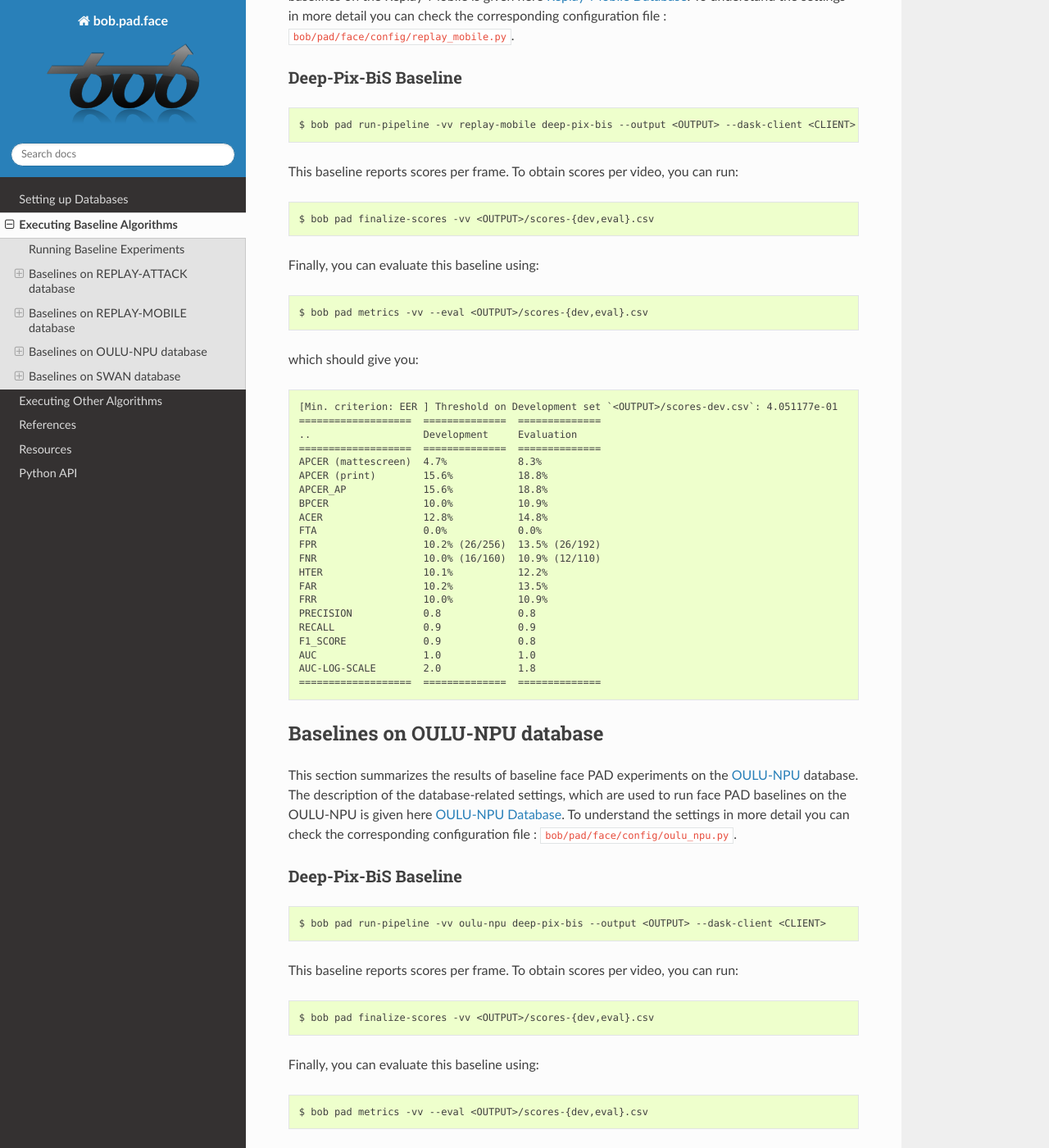
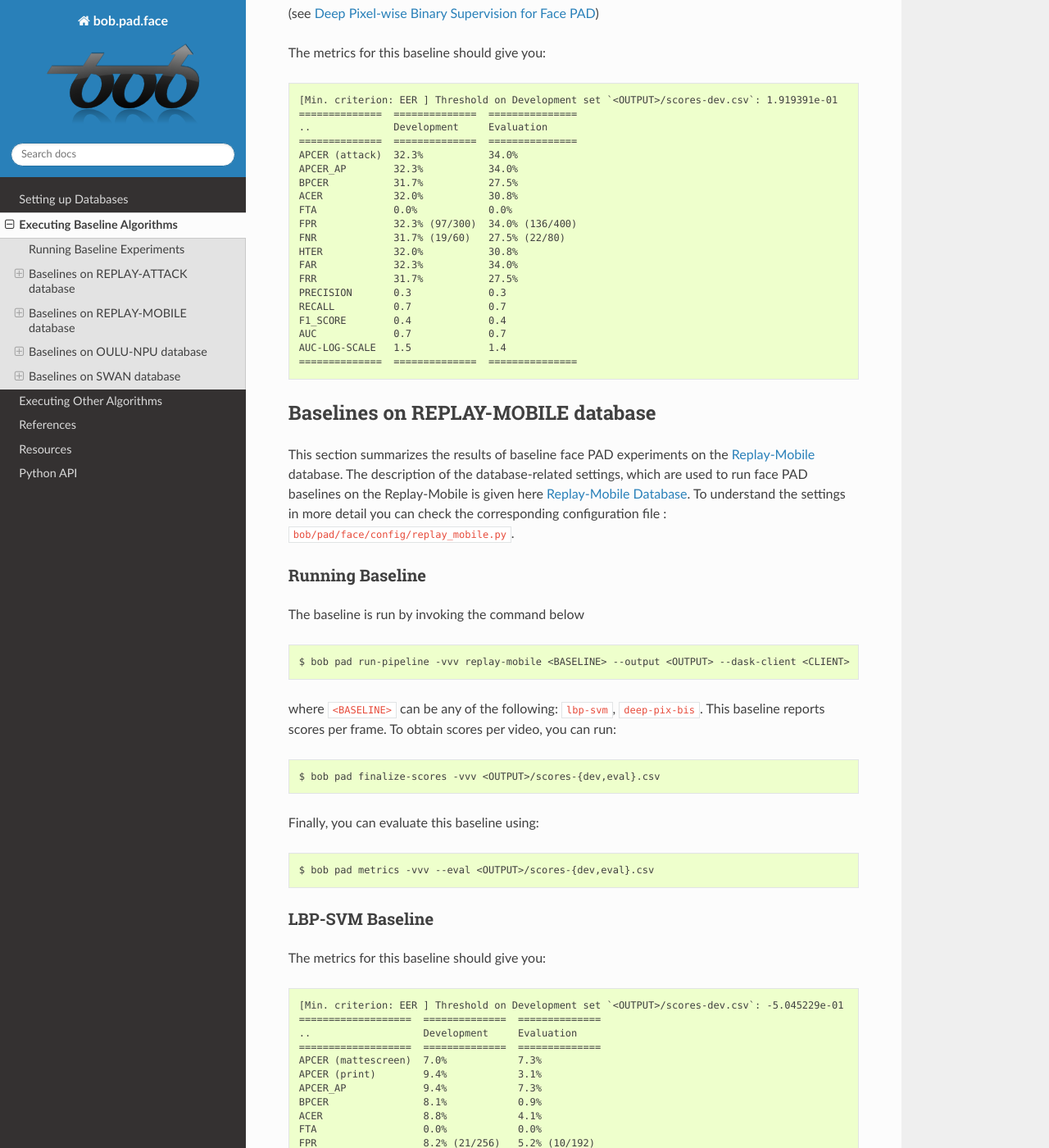
Before and after one commit to bioidiap/bob.pad.face, a Sphinx documentation site: the page built from doc/baselines.rst, in a window 1280 px wide and 1400 px high, scrolled down 2677 px. Shown: the whole window at 82% size. Built offline with Sphinx 7.4.7 and the Read the Docs theme 2.0.0, drawn with Linux system fonts in a browser that asks for light colours; the version number could not be read and is left out; some of the changed text lies outside the part shown.

Commit message:
[CHG] update with comments from merge request [CHG] update documentation with metrics on various databases

```diff
--- a/doc/baselines.rst
+++ b/doc/baselines.rst
@@ -83,14 +83,16 @@ Replay-Attack is given here :ref:`bob.pad.face.resources.databases.replay_attack
 understand the settings in more detail you can check the corresponding
 configuration file: ``bob/pad/face/config/replay_attack.py``.
 
-Deep-Pix-BiS Baseline
+Running Baseline
 ~~~~~~~~~~~~~~~~~~~~~
-(see :ref:`bob.pad.face.resources.deep_pix_bis_pad`)
+
+The baseline is run by invoking the command below
 
 .. code-block:: sh
 
-   $ bob pad run-pipeline -vvv replay-attack deep-pix-bis --output <OUTPUT> --dask-client <CLIENT>
+   $ bob pad run-pipeline -vvv replay-attack <BASELINE> --output <OUTPUT> --dask-client <CLIENT>
 
+where ``<BASELINE>`` can be any of the following: ``lbp-svm``, ``deep-pix-bis``.
 This baseline reports scores per frame. To obtain scores per video, you can run::
 
    $ bob pad finalize-scores -vvv <OUTPUT>/scores-{dev,eval}.csv
@@ -99,7 +101,38 @@ Finally, you can evaluate this baseline using::
 
    $ bob pad metrics -vvv --eval <OUTPUT>/scores-{dev,eval}.csv
 
-which should give you::
+LBP-SVM Baseline
+~~~~~~~~~~~~~~~~~~~~~
+
+The metrics for this baseline should give you::
+
+   [Min. criterion: EER ] Threshold on Development set ``<OUTPUT>/scores-dev.csv`: -1.042440e+00
+   ==============  ==============  ==============
+   ..              Development     Evaluation
+   ==============  ==============  ==============
+   APCER (attack)  20.7%           19.5%
+   APCER_AP        20.7%           19.5%
+   BPCER           20.0%           13.8%
+   ACER            20.3%           16.6%
+   FTA             0.0%            0.0%
+   FPR             20.7% (62/300)  19.5% (78/400)
+   FNR             20.0% (12/60)   13.8% (11/80)
+   HTER            20.3%           16.6%
+   FAR             20.7%           19.5%
+   FRR             20.0%           13.8%
+   PRECISION       0.4             0.5
+   RECALL          0.8             0.9
+   F1_SCORE        0.6             0.6
+   AUC             0.9             0.9
+   AUC-LOG-SCALE   1.4             1.5
+   ==============  ==============  ==============
+
+
+Deep-Pix-BiS Baseline
+~~~~~~~~~~~~~~~~~~~~~
+(see :ref:`bob.pad.face.resources.deep_pix_bis_pad`)
+
+The metrics for this baseline should give you::
 
    [Min. criterion: EER ] Threshold on Development set `<OUTPUT>/scores-dev.csv`: 1.919391e-01
    ==============  ==============  ===============
@@ -136,22 +169,57 @@ settings in more detail you can check the corresponding configuration file :
 ``bob/pad/face/config/replay_mobile.py``.
 
 
+Running Baseline
+~~~~~~~~~~~~~~~~~~~~~
+
+The baseline is run by invoking the command below
+
+.. code-block:: sh
+
+   $ bob pad run-pipeline -vvv replay-mobile <BASELINE> --output <OUTPUT> --dask-client <CLIENT>
+
+where ``<BASELINE>`` can be any of the following: ``lbp-svm``, ``deep-pix-bis``.
+This baseline reports scores per frame. To obtain scores per video, you can run::
+
+   $ bob pad finalize-scores -vvv <OUTPUT>/scores-{dev,eval}.csv
+
+Finally, you can evaluate this baseline using::
+
+   $ bob pad metrics -vvv --eval <OUTPUT>/scores-{dev,eval}.csv
+
+
+LBP-SVM Baseline
+~~~~~~~~~~~~~~~~~~~~~
+
+The metrics for this baseline should give you::
+
+   [Min. criterion: EER ] Threshold on Development set `<OUTPUT>/scores-dev.csv`: -5.045229e-01
+   ===================  ==============  ==============
+   ..                   Development     Evaluation
+   ===================  ==============  ==============
+   APCER (mattescreen)  7.0%            7.3%
+   APCER (print)        9.4%            3.1%
+   APCER_AP             9.4%            7.3%
+   BPCER                8.1%            0.9%
+   ACER                 8.8%            4.1%
+   FTA                  0.0%            0.0%
+   FPR                  8.2% (21/256)   5.2% (10/192)
+   FNR                  8.1% (13/160)   0.9% (1/110)
+   HTER                 8.2%            3.1%
+   FAR                  8.2%            5.2%
+   FRR                  8.1%            0.9%
+   PRECISION            0.9             0.9
+   RECALL               0.9             1.0
+   F1_SCORE             0.9             1.0
+   AUC                  1.0             1.0
+   AUC-LOG-SCALE        2.2             2.2
+   ===================  ==============  ==============
+
+
 Deep-Pix-BiS Baseline
 ~~~~~~~~~~~~~~~~~~~~~
 
-.. code-block:: sh
-
-   $ bob pad run-pipeline -vv replay-mobile deep-pix-bis --output <OUTPUT> --dask-client <CLIENT>
-
-This baseline reports scores per frame. To obtain scores per video, you can run::
-
-   $ bob pad finalize-scores -vv <OUTPUT>/scores-{dev,eval}.csv
-
-Finally, you can evaluate this baseline using::
-
-   $ bob pad metrics -vv --eval <OUTPUT>/scores-{dev,eval}.csv
-
-which should give you::
+The metrics for this baseline should give you::
 
    [Min. criterion: EER ] Threshold on Development set `<OUTPUT>/scores-dev.csv`: 4.051177e-01
    ===================  ==============  ==============
@@ -189,22 +257,59 @@ settings in more detail you can check the corresponding configuration file :
 ``bob/pad/face/config/oulu_npu.py``.
 
 
+Running Baseline
+~~~~~~~~~~~~~~~~~~~~~
+
+The baseline is run by invoking the command below
+
+.. code-block:: sh
+
+   $ bob pad run-pipeline -vvv oulu-npu <BASELINE> --output <OUTPUT> --dask-client <CLIENT>
+
+where ``<BASELINE>`` can be any of the following: ``lbp-svm``, ``deep-pix-bis``.
+This baseline reports scores per frame. To obtain scores per video, you can run::
+
+   $ bob pad finalize-scores -vvv <OUTPUT>/scores-{dev,eval}.csv
+
+Finally, you can evaluate this baseline using::
+
+   $ bob pad metrics -vvv --eval <OUTPUT>/scores-{dev,eval}.csv
+
+
+LBP-SVM Baseline
+~~~~~~~~~~~~~~~~~~~~~
+
+The metrics for this baseline should give you::
+
+   [Min. criterion: EER ] Threshold on Development set `<OUTPUT>/scores-dev.csv`: 6.161214e-02
+   ======================  =============  ============
+   ..                      Development    Evaluation
+   ======================  =============  ============
+   APCER (print/1)         13.3%          10.0%
+   APCER (print/2)         11.1%          6.7%
+   APCER (video_replay/1)  4.4%           5.8%
+   APCER (video_replay/2)  8.3%           11.7%
+   APCER_AP                13.3%          11.7%
+   BPCER                   9.4%           57.5%
+   ACER                    11.4%          34.6%
+   FTA                     0.0%           0.0%
+   FPR                     9.3% (67/720)  8.5% (41/480)
+   FNR                     9.4% (17/180)  57.5% (69/120)
+   HTER                    9.4%           33.0%
+   FAR                     9.3%           8.5%
+   FRR                     9.4%           57.5%
+   PRECISION               0.7            0.6
+   RECALL                  0.9            0.4
+   F1_SCORE                0.8            0.5
+   AUC                     1.0            0.8
+   AUC-LOG-SCALE           2.1            1.1
+   ======================  =============  ============
+
+
 Deep-Pix-BiS Baseline
 ~~~~~~~~~~~~~~~~~~~~~
 
-.. code-block:: sh
-
-   $ bob pad run-pipeline -vv oulu-npu deep-pix-bis --output <OUTPUT> --dask-client <CLIENT>
-
-This baseline reports scores per frame. To obtain scores per video, you can run::
-
-   $ bob pad finalize-scores -vv <OUTPUT>/scores-{dev,eval}.csv
-
-Finally, you can evaluate this baseline using::
-
-   $ bob pad metrics -vv --eval <OUTPUT>/scores-{dev,eval}.csv
-
-which should give you::
+The metrics for this baseline should give you::
 
    [Min. criterion: EER ] Threshold on Development set `<OUTPUT>/scores-dev.csv`: 4.326179e-01
    ======================  =============  ============
@@ -244,22 +349,58 @@ settings in more detail you can check the corresponding configuration file :
 ``bob/pad/face/config/swan.py``.
 
 
+Running Baseline
+~~~~~~~~~~~~~~~~~~~~~
+
+The baseline is run by invoking the command below
+
+.. code-block:: sh
+
+   $ bob pad run-pipeline -vvv swan <BASELINE> --output <OUTPUT> --dask-client <CLIENT>
+
+where ``<BASELINE>`` can be any of the following: ``lbp-svm``, ``deep-pix-bis``.
+This baseline reports scores per frame. To obtain scores per video, you can run::
+
+   $ bob pad finalize-scores -vvv <OUTPUT>/scores-{dev,eval}.csv
+
+Finally, you can evaluate this baseline using::
+
+   $ bob pad metrics -vvv --eval <OUTPUT>/scores-{dev,eval}.csv
+
+
+LBP-SVM Baseline
+~~~~~~~~~~~~~~~~~~~~~
+
+The metrics for this baseline should give you::
+
+   [Min. criterion: EER ] Threshold on Development set `<OUTPUT>/scores-dev.csv`: 9.408851e-02
+   ======================  =============  ============
+   ..                      Development    Evaluation
+   ======================  =============  ============
+   APCER (PA.F.1)          6.7%           11.1%
+   APCER (PA.F.5)          0.8%           0.8%
+   APCER (PA.F.6)          11.2%          10.8%
+   APCER_AP                11.2%          11.1%
+   BPCER                   6.0%           25.2%
+   ACER                    8.6%           18.2%
+   FTA                     0.0%           0.0%
+   FPR                     6.0% (30/502)  6.0% (45/749)
+   FNR                     6.0% (18/300)  25.2% (568/2250)
+   HTER                    6.0%           15.6%
+   FAR                     6.0%           6.0%
+   FRR                     6.0%           25.2%
+   PRECISION               0.9            1.0
+   RECALL                  0.9            0.7
+   F1_SCORE                0.9            0.8
+   AUC                     1.0            1.0
+   AUC-LOG-SCALE           2.4            2.0
+   ======================  =============  ============
+
+
 Deep-Pix-BiS Baseline
 ~~~~~~~~~~~~~~~~~~~~~
 
-.. code-block:: sh
-
-   $ bob pad run-pipeline -vv swan deep-pix-bis --output <OUTPUT> --dask-client <CLIENT>
-
-This baseline reports scores per frame. To obtain scores per video, you can run::
-
-   $ bob pad finalize-scores -vv <OUTPUT>/scores-{dev,eval}.csv
-
-Finally, you can evaluate this baseline using::
-
-   $ bob pad metrics -vv --eval <OUTPUT>/scores-{dev,eval}.csv
-
-which should give you::
+The metrics for this baseline should give you::
 
    [Min. criterion: EER ] Threshold on Development set `<OUTPUT>/scores-dev.csv`: 4.867174e-01
    ==============  ==============  ================
--- a/setup.py
+++ b/setup.py
@@ -79,7 +79,7 @@ setup(
             "replay-mobile = bob.pad.face.config.replay_mobile",
             "swan = bob.pad.face.config.swan",
             # pipelines
-            "svm-frames = bob.pad.face.config.svm_frames",
+            "lbp-svm = bob.pad.face.config.lbp_svm",
             "deep-pix-bis = bob.pad.face.config.deep_pix_bis",
         ],
         # registered ``bob pad ...`` commands
```
Also changed, not shown: 4 other files.
